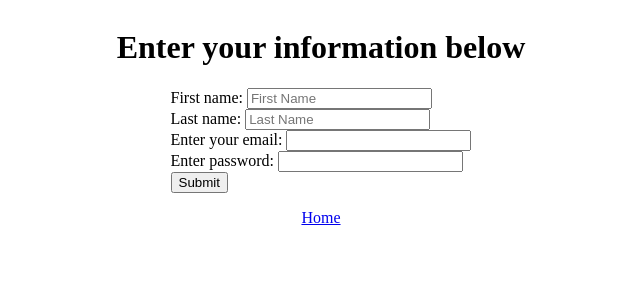
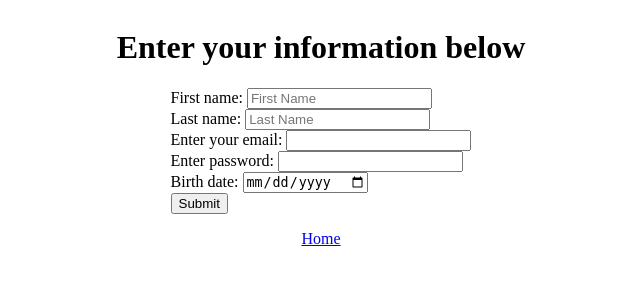
Before and after one commit to Farid-Karimli/Photoshare, a Flask app: page /register in a window 1280 px wide. Shown: the top 300 px of the page, without its empty margins (319-959 px from the left). Run offline with Flask 2, Linux system fonts and the light colour scheme; data comes from the database, SQL or seed files in the repository.

Commit message:
Added birthdate back to register.html

```diff
--- a/templates/register.html
+++ b/templates/register.html
@@ -21,7 +21,8 @@
                 <input type="email" name="email" /><br />
                 <label for="password">Enter password:</label>
                 <input type="password" name="password" /><br />
-
+                <label for="birthdate">Birth date:</label>
+                <input type="date" id="start" name="birthdate" required ><br/>
                 <input type="submit" />
             </form>
          </div>
```
